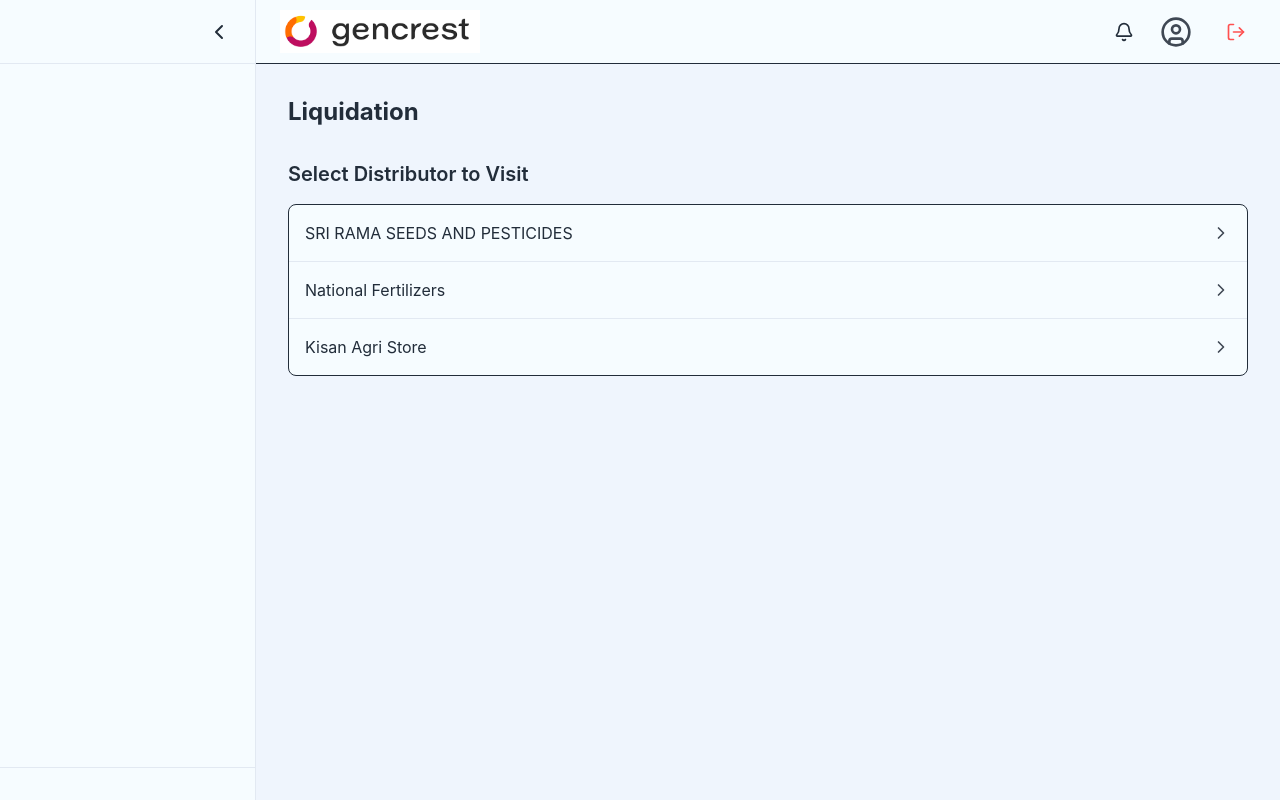
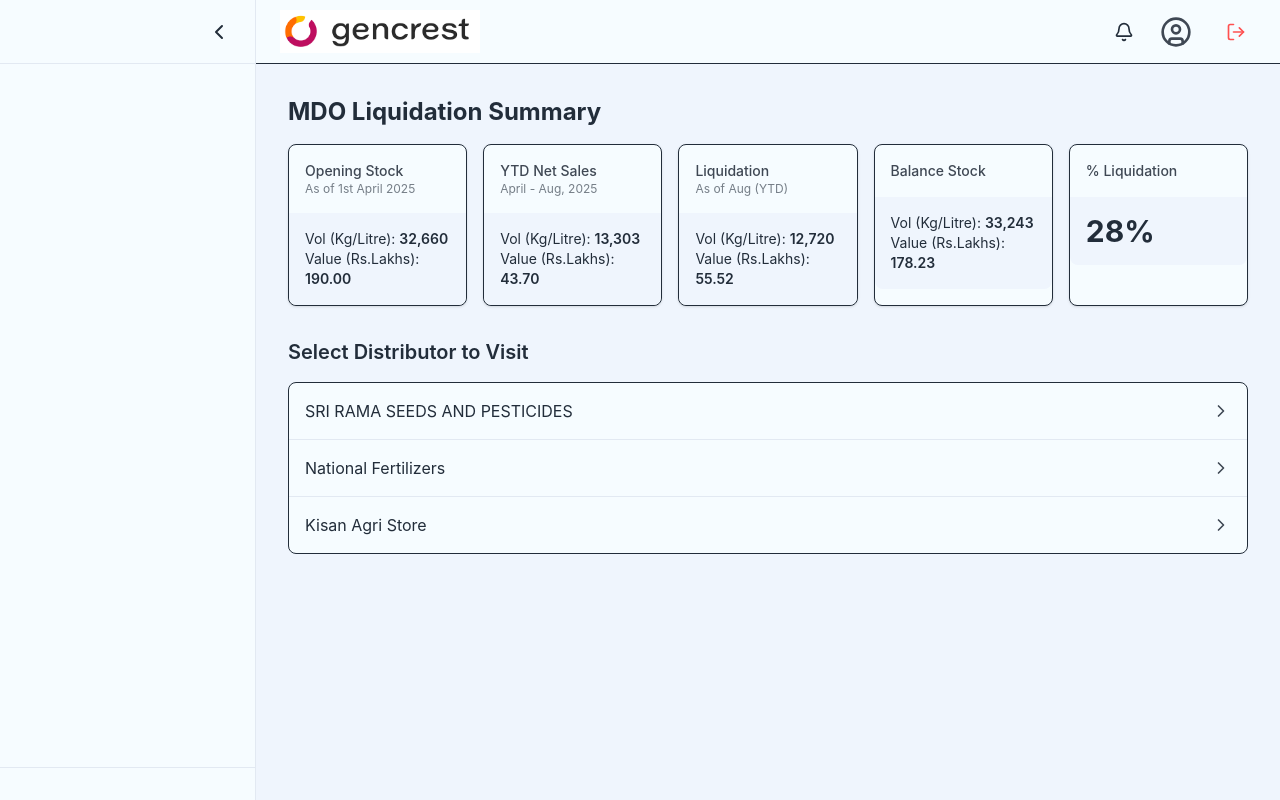
Before and after one commit to nairmahesh/gencrestproject, a React (Vite) app: page /liquidation in a window 1280 px wide. Built offline with nearby package versions, Linux system fonts and the light colour scheme.

Commit message:
minor changes

```diff
--- a/src/components/RetailerAssignmentModal.tsx
+++ b/src/components/RetailerAssignmentModal.tsx
@@ -1,6 +1,6 @@
 import React, { useState } from 'react';
 import { Button } from './ui/Button';
-import { X } from 'lucide-react';
+import { Info, X } from 'lucide-react';
 import type { StockDifference } from '../interfaces';
 import { mockRetailers } from '../services/mockData';
 import AlertModal from './ui/AlertModal';
@@ -70,6 +70,12 @@ const RetailerAssignmentModal: React.FC<RetailerAssignmentModalProps> = ({ onClo
                             className="w-full rounded-md border p-2 text-center" />
                     </div>
                 ))}
+                 <div className="mt-4 flex items-start gap-3 rounded-lg bg-blue-500/10 p-3 text-blue-700">
+                    <Info className="h-5 w-5 mt-0.5 shrink-0"/>
+                    <p className="text-sm font-medium">
+                        Stock sent to a retailer is reassigned and not considered final liquidation[cite: 16]. You will be notified of the pending task to track liquidation from these retailers.
+                    </p>
+                </div>
             </div>
             <div className="flex justify-end gap-4 border-t bg-secondary/50 p-4">
                 <Button type="button" variant="secondary" onClick={onClose}>Cancel</Button>
--- a/src/pages/DistributorListPage.tsx
+++ b/src/pages/DistributorListPage.tsx
@@ -1,3 +1,4 @@
+import React from 'react';
 import { Link } from 'react-router-dom';
 import { ChevronRight } from 'lucide-react';
 
@@ -10,10 +11,8 @@ const distributors = [
 const DistributorListPage = () => {
   return (
     <div>
-      <h1 className="text-2xl font-bold mb-4">Liquidation</h1>
-      <div className="mt-8">
       <h2 className="text-xl font-semibold mb-4">Select Distributor to Visit</h2>
-        <div className="rounded-lg border bg-background">
+      <div className="rounded-lg border bg-background overflow-hidden">
         <ul className="divide-y divide-border">
           {distributors.map((distributor) => (
             <li key={distributor.id}>
@@ -29,7 +28,6 @@ const DistributorListPage = () => {
         </ul>
       </div>
     </div>
-    </div>
   );
 };
 
--- a/src/pages/LiquidationPage.tsx
+++ b/src/pages/LiquidationPage.tsx
@@ -1,9 +1,40 @@
+import React, { useEffect } from 'react';
+import { useDispatch, useSelector } from 'react-redux';
 import DashboardLayout from '../layouts/DashboradLayout';
 import DistributorListPage from './DistributorListPage';
+import type { AppDispatch, RootState } from '../store/store';
+import { fetchMdoData } from '../store/mdoSlice';
+import StatCard from '../components/ui/StatCard';
+import { LoaderCircle } from 'lucide-react';
 
 const LiquidationPage = () => {
+  const dispatch = useDispatch<AppDispatch>();
+  const { liquidationSummary, status } = useSelector((state: RootState) => state.mdo);
+
+  useEffect(() => {
+    if (!liquidationSummary) {
+      dispatch(fetchMdoData());
+    }
+  }, [dispatch, liquidationSummary]);
+
   return (
     <DashboardLayout>
+      <h1 className="text-2xl font-bold mb-4">MDO Liquidation Summary</h1>
+
+      {status === 'loading' && !liquidationSummary && <div className="flex justify-center py-12"><LoaderCircle className="animate-spin h-8 w-8" /></div>}
+
+      {liquidationSummary && (
+        <div className="mb-8">
+            <div className="grid grid-cols-1 gap-4 md:grid-cols-2 lg:grid-cols-3 xl:grid-cols-5">
+                <StatCard title="Opening Stock" period="As of 1st April 2025" vol={liquidationSummary.openingStock.vol} value={liquidationSummary.openingStock.value} />
+                <StatCard title="YTD Net Sales" period="April - Aug, 2025" vol={liquidationSummary.ytdNetSales.vol} value={liquidationSummary.ytdNetSales.value} />
+                <StatCard title="Liquidation" period="As of Aug (YTD)" vol={liquidationSummary.liquidation.vol} value={liquidationSummary.liquidation.value} />
+                <StatCard title="Balance Stock" vol={liquidationSummary.balanceStock.vol} value={liquidationSummary.balanceStock.value} />
+                <StatCard title="% Liquidation" value={liquidationSummary.percentLiquidation} isPercentage />
+            </div>
+        </div>
+      )}
+
       <DistributorListPage />
     </DashboardLayout>
   );
--- a/src/store/mdoSlice.ts
+++ b/src/store/mdoSlice.ts
@@ -1,10 +1,17 @@
 import { createSlice, createAsyncThunk } from '@reduxjs/toolkit';
 
-// Mock Data based on "MDO Journey_Simplified.docx"
+// Mock Data based on all MDO-related documents
 const mockMdoData = {
   dashboard: {
     ytd: { planned: 120, done: 95 },
     monthly: { planned: 30, done: 22 },
+  },
+  liquidationSummary: {
+    openingStock: { vol: 32660, value: 190.00 },
+    ytdNetSales: { vol: 13303, value: 43.70 },
+    liquidation: { vol: 12720, value: 55.52 },
+    balanceStock: { vol: 33243, value: 178.23 },
+    percentLiquidation: 28,
   },
   journeyPlan: [
     { day: "2025-09-25", activity: "Farmer Meets – Small", village: "Village A", distributor: "SRI RAMA SEEDS", target: 10, status: "Done" },
@@ -15,13 +22,13 @@ const mockMdoData = {
 };
 
 export const fetchMdoData = createAsyncThunk('mdo/fetchData', async () => {
-  // In a real app, this would be an API call
   await new Promise(resolve => setTimeout(resolve, 500));
   return mockMdoData;
 });
 
 interface MdoState {
   dashboard: typeof mockMdoData.dashboard | null;
+  liquidationSummary: typeof mockMdoData.liquidationSummary | null;
   journeyPlan: typeof mockMdoData.journeyPlan;
   status: 'idle' | 'loading' | 'succeeded' | 'failed';
   error: string | null;
@@ -29,6 +36,7 @@ interface MdoState {
 
 const initialState: MdoState = {
   dashboard: null,
+  liquidationSummary: null,
   journeyPlan: [],
   status: 'idle',
   error: null,
@@ -40,12 +48,11 @@ const mdoSlice = createSlice({
   reducers: {},
   extraReducers: (builder) => {
     builder
-      .addCase(fetchMdoData.pending, (state) => {
-        state.status = 'loading';
-      })
+      .addCase(fetchMdoData.pending, (state) => { state.status = 'loading'; })
       .addCase(fetchMdoData.fulfilled, (state, action) => {
         state.status = 'succeeded';
         state.dashboard = action.payload.dashboard;
+        state.liquidationSummary = action.payload.liquidationSummary;
         state.journeyPlan = action.payload.journeyPlan;
       })
       .addCase(fetchMdoData.rejected, (state, action) => {
```
Lines whose indentation alone changed are shown as unchanged.
